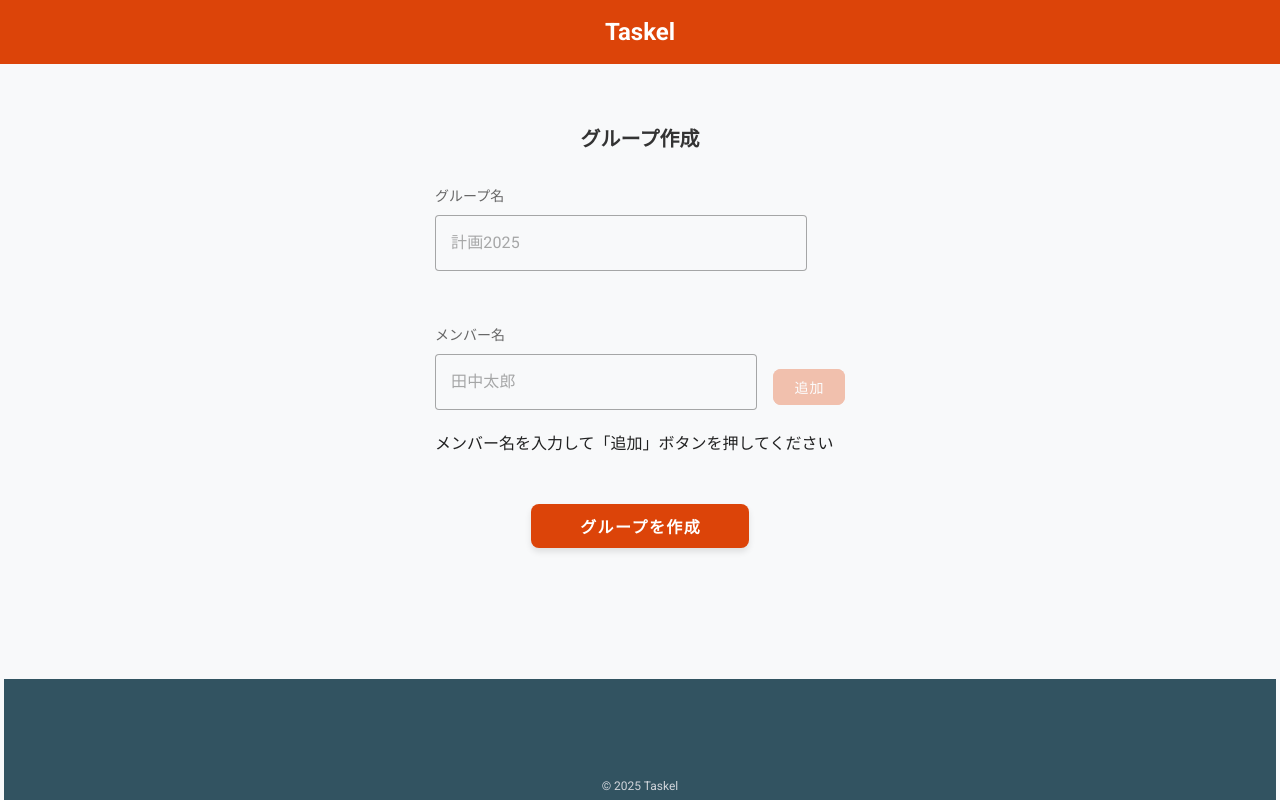
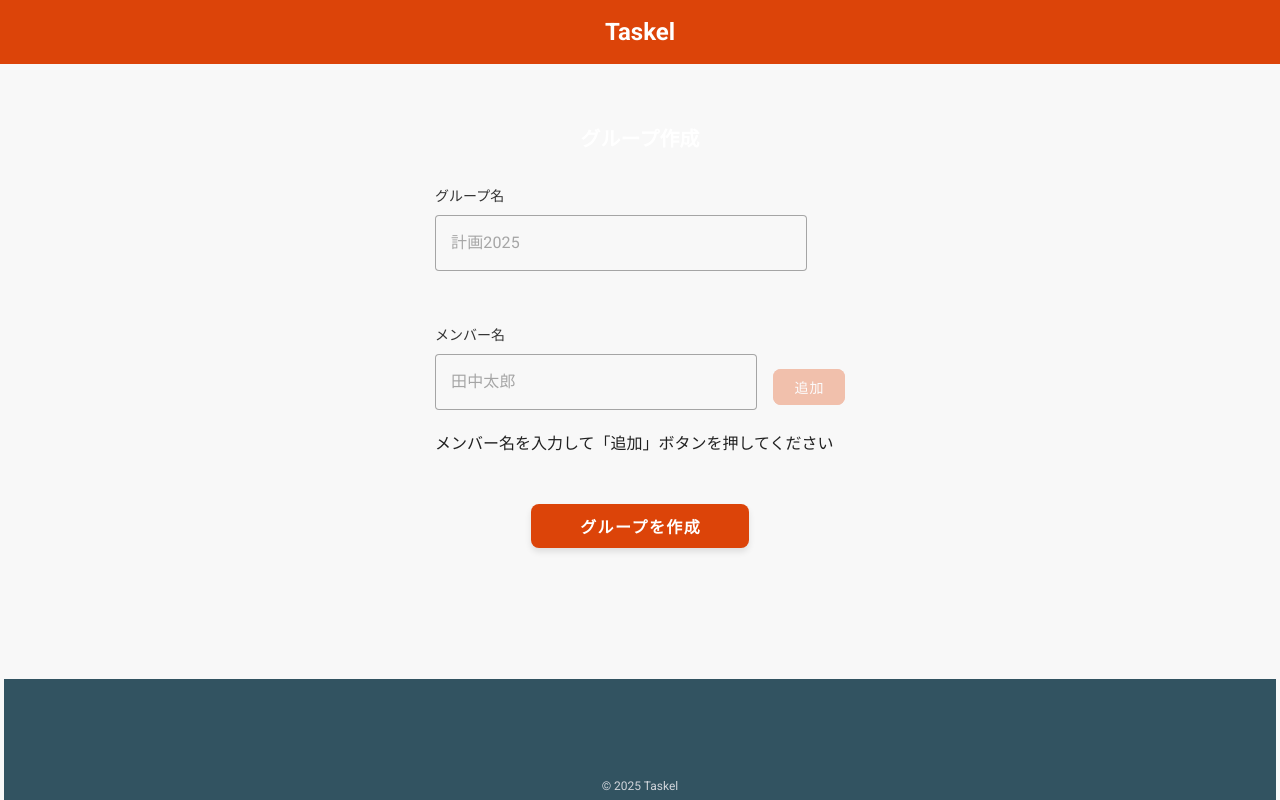
Before and after one commit to Morohashi0409/Todolis, a Vue app: page /create in a window 1280 px wide. Built offline with nearby package versions, Linux system fonts and the light colour scheme.

Commit message:
【🎸 : feat】 カラーコード等修正

```diff
--- a/src/App.scss
+++ b/src/App.scss
@@ -1,9 +1,12 @@
+// カラーパレットのインポート
+@import './styles/colors';
+
 // グローバルスタイル
 html, body {
   margin: 0;
   padding: 0;
   font-family: 'Roboto', sans-serif;
-  background-color: #f8f9fa; // 薄い背景色を追加
+  background-color: $background-light; // 統一されたカラーを使用
   height: 100%;
   overflow-x: hidden;
 }
@@ -19,13 +22,13 @@ body {
 
 // メインアプリケーションコンテナ
 .v-application {
-  background-color: #f8f9fa !important; // 薄い背景色
+  background-color: $background-light !important; // 統一されたカラーを使用
   padding: 4px; // 全体に4pxのマージンを追加
 }
 
 // メインコンテンツエリア
 .v-main {
-  background-color: #f8f9fa !important; // 薄い背景色
+  background-color: $background-light !important; // 統一されたカラーを使用
 }
 
 // グローバルコンテナ設定
@@ -34,16 +37,8 @@ body {
   margin: 0 auto !important; // 中央揃え
 }
 
-// カスタムCSS変数
-:root {
-  --grace-orange: #DC4409;
-  --grace-cyan: #00BCD4;
-  --grace-text-primary: #333333;
-  --grace-text-secondary: #666666;
-  --grace-background: #ffffff;
-  --grace-surface: #f5f5f5;
-  --grace-page-background: #f8f9fa; // ページ背景色を追加
-}
+// カスタムCSS変数（colors.scssで既に定義されているため削除可能だが、コメントとして残す）
+// CSS変数は colors.scss で定義済み
 
 // アニメーション
 @keyframes fadeIn {
--- a/src/router/index.ts
+++ b/src/router/index.ts
@@ -31,7 +31,7 @@ const routes: RouteRecordRaw[] = [
     name: 'GoalDisplay',
     component: () => import('@/views/goal-display/goal-display.vue'),
     meta: {
-      title: '目標一覧 - Taskel'
+      title: 'タスク一覧 - Taskel'
     }
   }
 ]
--- /dev/null
+++ b/src/styles/colors.scss
@@ -0,0 +1,60 @@
+// Todolis カラーパレット
+// ユーザー要望に基づいたカラーコード統一
+
+// メインカラー（ボタン・ヘッダー背景）
+$main-color: #DC4409; // 温かみのあるオレンジ色
+
+// テキストカラー
+$text-primary: #FFFFFF;        // 白（主要タイトル/ボタン等）
+$text-secondary: #333333;      // 濃いグレー（補助・説明文）
+
+// 背景色
+$background-main: #FFFFFF;     // 白（メイン画面背景）
+$background-light: #F8F8F8;   // ごく薄いグレー（メイン画面背景）
+
+// ライン・分割線色
+$border-color: #E0E0E0;        // 薄グレー
+
+// アルファ値付きバリエーション（よく使用される）
+$main-color-alpha-10: rgba(239, 68, 68, 0.1);  // メインカラー 10%
+$main-color-alpha-30: rgba(239, 68, 68, 0.3);  // メインカラー 30%
+$text-primary-alpha-60: rgba(255, 255, 255, 0.6);  // 白 60%
+$text-primary-alpha-80: rgba(255, 255, 255, 0.8);  // 白 80%
+$text-primary-alpha-90: rgba(255, 255, 255, 0.9);  // 白 90%
+
+// 既存のカラー（後方互換性のため）
+$grace-orange: $main-color;  // 既存の grace-orange を新しいメインカラーにマッピング
+$grace-cyan: #00BCD4;        // 既存のシアンカラーは保持
+
+// 状態カラー（既存の機能で使用されている場合）
+$success: #4CAF50;
+$warning: #FF9800;
+$error: #F44336;
+$info: #2196F3;
+
+// CSS変数として出力（JavaScript等からも使用可能）
+:root {
+  // メインカラーパレット
+  --main-color: #{$main-color};
+  --text-primary: #{$text-primary};
+  --text-secondary: #{$text-secondary};
+  --background-main: #{$background-main};
+  --background-light: #{$background-light};
+  --border-color: #{$border-color};
+
+  // アルファ値付きバリエーション
+  --main-color-alpha-10: #{$main-color-alpha-10};
+  --main-color-alpha-30: #{$main-color-alpha-30};
+  --text-primary-alpha-60: #{$text-primary-alpha-60};
+  --text-primary-alpha-80: #{$text-primary-alpha-80};
+  --text-primary-alpha-90: #{$text-primary-alpha-90};
+
+  // 後方互換性
+  --grace-orange: #{$grace-orange};
+  --grace-cyan: #{$grace-cyan};
+  --grace-text-primary: #{$text-secondary};
+  --grace-text-secondary: #666666;
+  --grace-background: #{$background-main};
+  --grace-surface: #f5f5f5;
+  --grace-page-background: #{$background-light};
+}
--- a/src/styles/variables.scss
+++ b/src/styles/variables.scss
@@ -1,23 +1,20 @@
-// Grace ブランドカラー
-$grace-orange: #DC4409;
-$grace-cyan: #00BCD4;
+// カラーパレットのインポート
+@import 'colors';
 
-// テキストカラー
-$text-primary: #333333;
-$text-secondary: #666666;
+// 追加の背景カラー（colors.scssで定義されていないもの）
+$background-primary: $background-main; // colors.scssの背景色に統一
+$background-secondary: #f5f5f5;
+$background-tertiary: #eeeeee;
+$page-background: $background-light; // 後方互換性のため
+
+// 表面カラー
+$surface-primary: $background-main;
+$surface-secondary: #fafafa;
+$surface-elevated: $background-main;
+
+// 追加のテキストカラー
 $text-tertiary: #999999;
 $text-disabled: #999999;
-
-// 背景カラー
-$background-primary: #ffffff;
-$background-secondary: #f5f5f5;
-$background-tertiary: #eeeeee;
-$page-background: #f8f9fa; // ページ全体の背景色
-
-// 表面カラー
-$surface-primary: #ffffff;
-$surface-secondary: #fafafa;
-$surface-elevated: #ffffff;
 
 // レイアウト設定
 $max-content-width: 844px; // コンテンツの最大幅
@@ -42,8 +39,8 @@ $border-radius-md: 8px;
 $border-radius-lg: 12px;
 $border-radius-xl: 16px;
 
-// ボーダーカラー
-$border-color: #e0e0e0;
+// ボーダーカラー（colors.scssから継承）
+// $border-color は colors.scss で定義済み
 
 // シャドウ
 $shadow-sm: 0 1px 3px rgba(0, 0, 0, 0.12);
--- a/src/views/goal-display/goal-display.vue
+++ b/src/views/goal-display/goal-display.vue
@@ -167,9 +167,9 @@
           <!-- 目標が0件で追加フォームも表示されていない場合 -->
           <div v-if="filteredGoals.length === 0 && !isAddingGoal" class="empty-state">
             <v-icon size="80" color="grey" class="empty-icon">mdi-clipboard-text</v-icon>
-            <h3 class="empty-title">まだ目標がありません</h3>
+            <h3 class="empty-title">まだタスクがありません</h3>
             <p class="empty-message">
-              最初の目標を追加して、グループの活動を始めましょう
+              最初のタスクを追加して、グループの活動を始めましょう
             </p>
             <v-btn
               color="primary"
--- a/src/views/group-creation/group-creation.scss
+++ b/src/views/group-creation/group-creation.scss
@@ -1,12 +1,14 @@
+@import "@/styles/variables.scss";
+
 .group-creation {
   min-height: 100vh;
-  background: $page-background; // ページ全体の背景色を変更
+  background: $background-light; // 統一されたページ背景色を使用
   display: flex;
   flex-direction: column;
 
   // ヘッダー
   .header {
-    background: $grace-orange !important;
+    background: $main-color !important; // 統一されたメインカラーを使用
 
     .header-container {
       .app-title {
@@ -140,7 +142,7 @@
             }
 
             .remove-button {
-              color: #ef4444 !important;
+              color: $main-color !important;
 
               &:hover {
                 background: rgba(239, 68, 68, 0.1);
--- a/src/views/service-intro/service-intro.scss
+++ b/src/views/service-intro/service-intro.scss
@@ -1,10 +1,12 @@
+@import "@/styles/variables.scss";
+
 .service-intro {
   min-height: 100vh;
-  background: $page-background; // ページ全体の背景色を変更
+  background: $background-light; // 統一されたページ背景色を使用
 
   // ヘッダー
   .header {
-    background: $grace-orange !important;
+    background: $main-color !important; // 統一されたメインカラーを使用
 
     .header-container {
       .app-title {
@@ -71,7 +73,7 @@
     .section-title {
       font-size: $font-size-xxl;
       font-weight: $font-weight-bold;
-      color: $text-primary;
+      color: $text-secondary;
       margin-bottom: $spacing-xxl;
     }
 
@@ -121,7 +123,7 @@
     .section-title {
       font-size: $font-size-xxl;
       font-weight: $font-weight-bold;
-      color: $text-primary;
+      color: $text-secondary;
       margin-bottom: $spacing-xxl;
     }
 
@@ -153,7 +155,7 @@
     .section-title {
       font-size: $font-size-xxl;
       font-weight: $font-weight-bold;
-      color: $text-primary;
+      color: $text-secondary;
       margin-bottom: $spacing-md;
     }
 
@@ -196,7 +198,7 @@
       .howto-title {
         font-size: $font-size-lg;
         font-weight: $font-weight-bold;
-        color: $text-primary;
+        color: $text-secondary;
         margin-bottom: $spacing-lg;
         text-align: center;
       }
```
Also changed, not shown: src/views/goal-display/goal-display.scss (+19 -19 lines), src/views/link-display/link-display.scss (+11 -11 lines), src/views/service-intro/service-intro.vue (+8 -8 lines), 1 other file (tests, documents, lock files or other folders).
